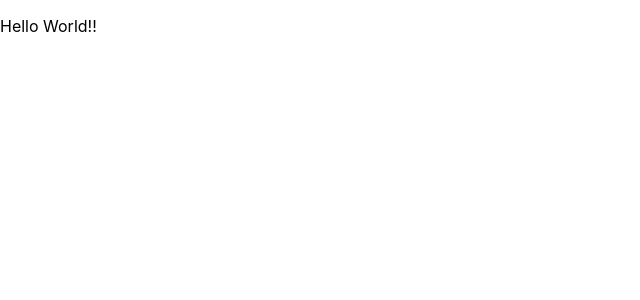
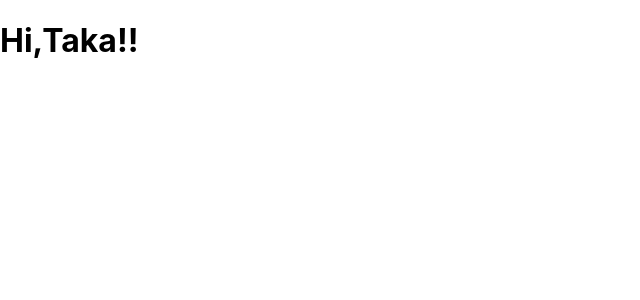
Before and after one commit to peeetaka/react-redux-crud-app, a React (Create React App) app: page / in a window 1280 px wide. Shown: the top 300 px of the page, without its empty margins (0-640 px from the left). Built offline with nearby package versions, Linux system fonts and the light colour scheme.

Commit message:
learn jsx syntax

```diff
--- a/src/App.js
+++ b/src/App.js
@@ -1,7 +1,9 @@
 import React from 'react';
 
 function App() {
-  return <div className="App"><p>Hello World!!</p></div>;
+  const greeting = "Hi,Taka!!";
+  const dom = <h1 className="foo">{greeting}</h1>;
+  return dom;
 }
 
 export default App;
```
